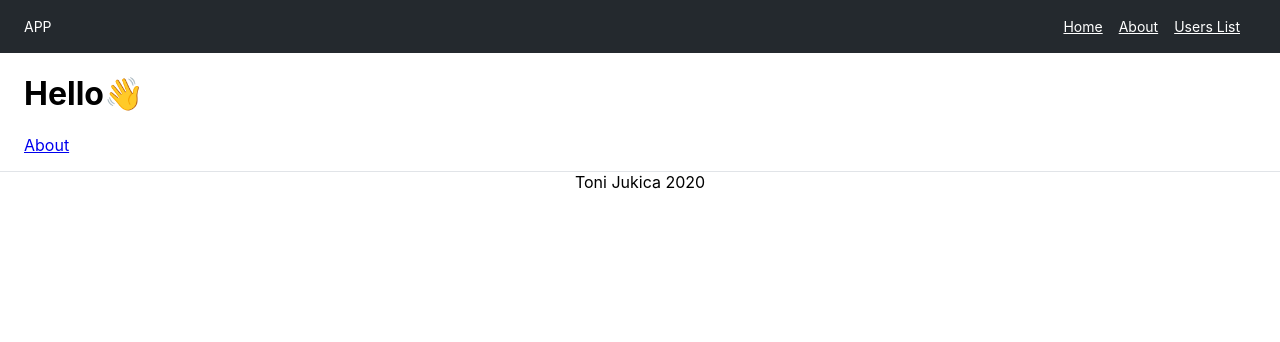
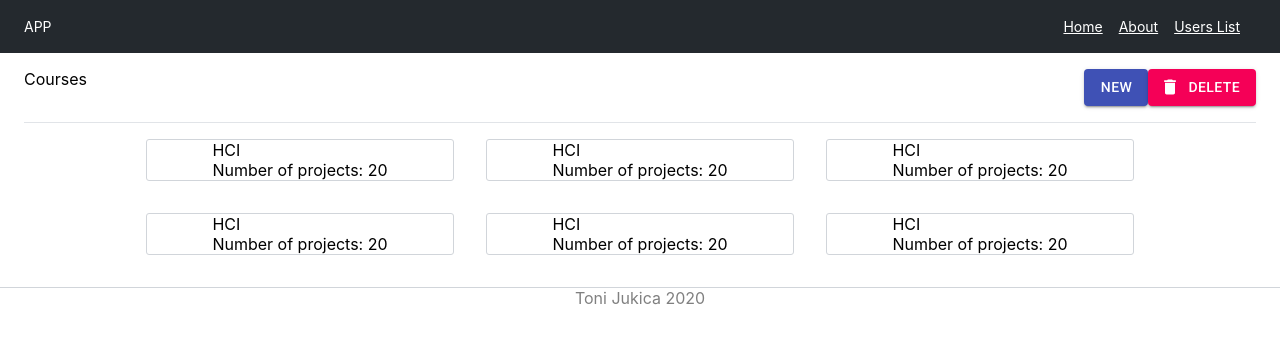
Before and after one commit to tonijukica/thesis-app, a Next.js app: page / in a window 1280 px wide. Shown: the top 342 px of the page. Built offline with nearby package versions, Linux system fonts and the light colour scheme.

Commit message:
Add Courses and CourseBox components

```diff
--- /dev/null
+++ b/components/CourseBox.tsx
@@ -0,0 +1,28 @@
+import { FunctionComponent } from 'react';
+import { Grid, makeStyles, createStyles } from '@material-ui/core';
+
+type CourseItemProps = {
+    name: string,
+    studentProjects: number
+
+}
+
+const useStyles = makeStyles(() => createStyles({
+   box: {
+       border: '1px solid #d1d5da',
+       borderRadius: '3px',
+       margin: '16px'
+   }
+  }));
+
+const CourseBox: FunctionComponent<CourseItemProps> = ({name, studentProjects}) => {
+    const classes = useStyles();
+    return(
+        <Grid container xs = {3} item className = {classes.box} justify = 'center'>
+            {name}
+            <br/>
+            Number of projects: {studentProjects}
+        </Grid>
+    );
+}
+export default CourseBox;
--- /dev/null
+++ b/components/Courses.tsx
@@ -0,0 +1,70 @@
+import { FunctionComponent } from 'react';
+import { Grid, Button, makeStyles, createStyles } from '@material-ui/core';
+import  DeleteIcon from '@material-ui/icons/Delete';
+import CourseBox from './CourseBox';
+
+type CourseProps = {
+    title: string,
+}
+const dummyCourses = [
+    {
+        name: 'HCI',
+        studentProjects: 20
+    },
+    {
+        name: 'HCI',
+        studentProjects: 20
+    },
+    {
+        name: 'HCI',
+        studentProjects: 20
+    },
+    {
+        name: 'HCI',
+        studentProjects: 20
+    },
+    {
+        name: 'HCI',
+        studentProjects: 20
+    },
+    {
+        name: 'HCI',
+        studentProjects: 20
+    },
+]
+
+const useStyles = makeStyles(() => createStyles({
+   container: {
+       paddingBottom: '16px',
+       borderBottom: '1px solid #e1e4e8 !important'
+   }
+  }));
+
+const Courses: FunctionComponent<CourseProps> = ({title}) => {
+    const classes = useStyles();
+    return(
+        <>
+        <Grid container direction = 'row' justify = 'space-around' alignItems = 'flex-start' className = {classes.container}>
+            <Grid item xs = {8}>
+                {title}
+            </Grid>
+            <Grid container item xs = {4} justify = 'flex-end' alignItems = 'flex-end'>
+                <Button variant = 'contained' color = 'primary'>
+                    New
+                </Button>
+                <Button variant = 'contained' color = 'secondary' startIcon = { <DeleteIcon/> }>
+                    Delete
+                </Button>
+            </Grid>
+        </Grid>
+        <Grid container direction = 'row' justify = 'center'>
+            {dummyCourses.map((element) => {
+                return(
+                    <CourseBox name = {element.name} studentProjects = {element.studentProjects} />
+                )
+            })}
+        </Grid>
+        </>
+    );
+}
+export default Courses;
--- a/components/layout/Footer.tsx
+++ b/components/layout/Footer.tsx
@@ -3,7 +3,8 @@ import { Container, Grid, makeStyles, createStyles } from '@material-ui/core';
 
 const useStyles = makeStyles(() => createStyles({
     footer: {
-      borderTop: '1px solid #e1e4e8 !important'
+      borderTop: '1px solid #d1d5da !important',
+      color: 'grey'
     }
   }));
 
--- a/components/layout/Main.tsx
+++ b/components/layout/Main.tsx
@@ -1,10 +1,19 @@
 import { FunctionComponent } from 'react';
-import { Container } from '@material-ui/core';
+import { Container, makeStyles, createStyles } from '@material-ui/core';
 
-const Main: FunctionComponent = ({ children }) => (
-    <Container maxWidth = 'xl'>
-            {children}
-    </Container>
-);
+const useStyles = makeStyles(() => createStyles({
+    container: {
+        paddingBottom: '16px',
+        paddingTop: '16px'
+    }
+  }));
 
+const Main: FunctionComponent = ({ children }) => {
+    const classes = useStyles();
+    return(
+        <Container maxWidth = 'xl' className = {classes.container}>
+                {children}
+        </Container>
+    );
+}
 export default Main;
--- a/pages/index.tsx
+++ b/pages/index.tsx
@@ -1,17 +1,13 @@
 import * as React from 'react'
-import Link from 'next/link'
 import Layout from '../components/layout/Layout'
+import Courses from '../components/Courses';
 import { NextPage } from 'next'
 
 const IndexPage: NextPage = () => {
   return (
     <Layout>
-      <h1>Hello👋</h1>
-      <p>
-        <Link href="/about">
-          <a>About</a>
-        </Link>
-      </p>
+      <Courses title = 'Courses'>
+      </Courses>
     </Layout>
   )
 }
```
